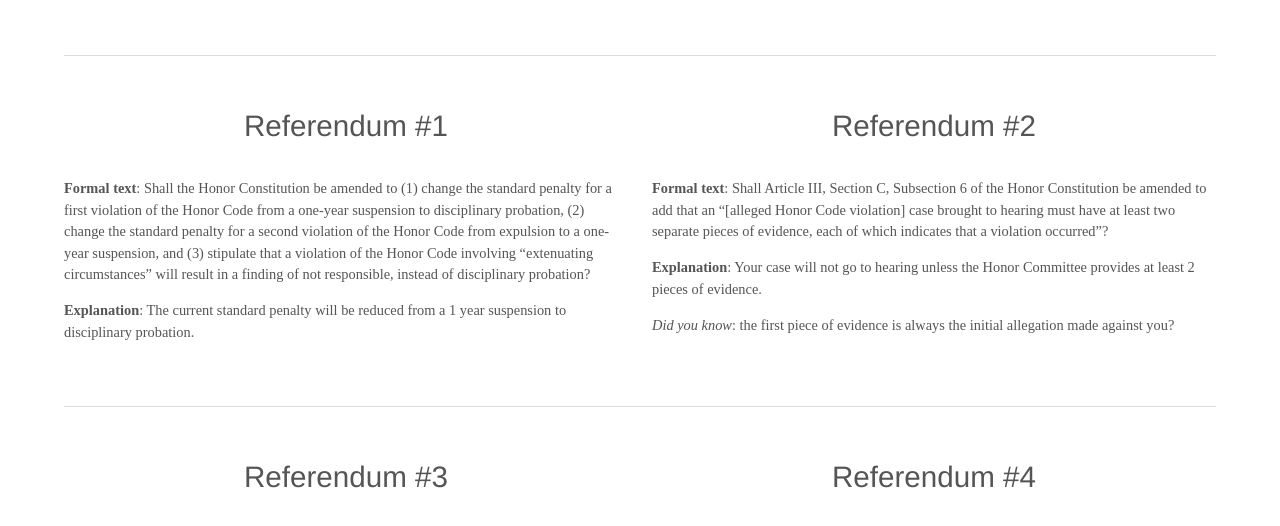
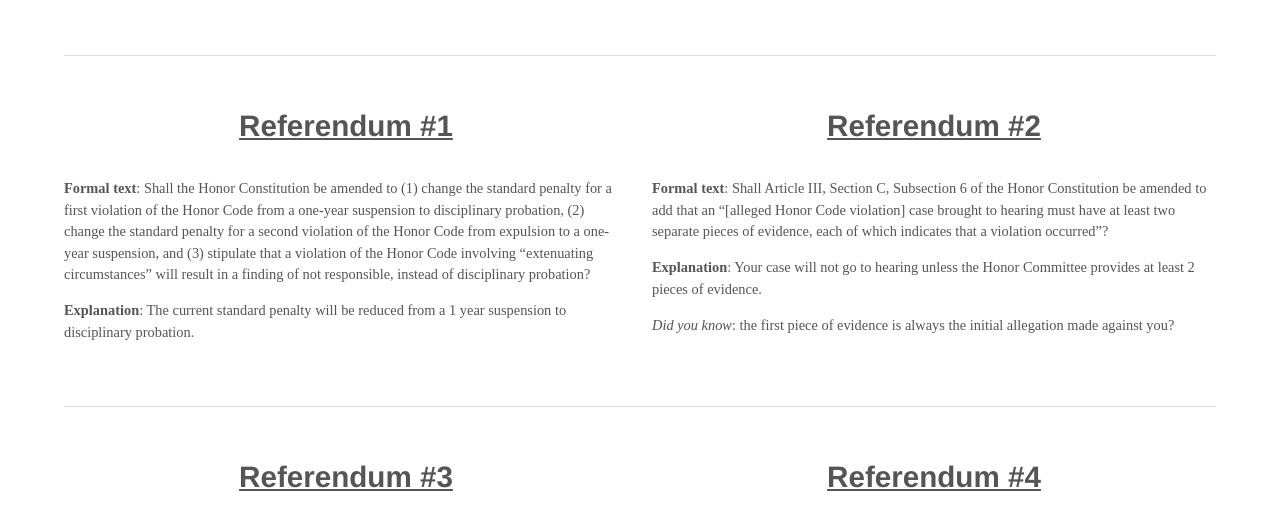
Before and after one commit to angelawh/honorcodereform.github.io, a plain HTML site: page platform.html in a window 1280 px wide. Shown: the part 245-771 px from the top of the page. Drawn offline with Linux system fonts and the light colour scheme; a web font is replaced by a local one.

Commit message:
Stylistic changes to platform

```diff
--- a/assets/css/main.css
+++ b/assets/css/main.css
@@ -11,7 +11,7 @@
 
 /* Reset */
 
-	html, body, div, span, applet, object, iframe, h1, h2, h3, h4, h5, h6, p, blockquote, pre, a, abbr, acronym, address, big, cite, code, del, dfn, em, img, ins, kbd, q, s, samp, small, strike, strong, sub, sup, tt, var, b, u, i, center, dl, dt, dd, ol, ul, li, fieldset, form, label, legend, table, caption, tbody, tfoot, thead, tr, th, td, article, aside, canvas, details, embed, figure, figcaption, footer, header, hgroup, menu, nav, output, ruby, section, summary, time, mark, audio, video {
+	html, body, div, span, applet, object, iframe, h1, h2, h2b, h3, h4, h5, h6, p, blockquote, pre, a, abbr, acronym, address, big, cite, code, del, dfn, em, img, ins, kbd, q, s, samp, small, strike, strong, sub, sup, tt, var, b, u, i, center, dl, dt, dd, ol, ul, li, fieldset, form, label, legend, table, caption, tbody, tfoot, thead, tr, th, td, article, aside, canvas, details, embed, figure, figcaption, footer, header, hgroup, menu, nav, output, ruby, section, summary, time, mark, audio, video {
 		margin: 0;
 		padding: 0;
 		border: 0;
@@ -2969,15 +2969,6 @@
 		position: relative;
 	}
 
-/*	html {
-		background: url(../../images/banner2.jpg) no-repeat center center fixed;
-		-webkit-background-size: cover;
-		-moz-background-size: cover;
-		-o-background-size: cover;
-		background-size: cover;
-		text-align: center;
-	}*/
-
 		#banner:before {
 			content: '';
 			background: rgba(246, 236, 223, 0.85);
--- a/platform.html
+++ b/platform.html
@@ -36,12 +36,12 @@
 					<hr class="major" />
 						<div class="row">
 							<div class="6u 12u$(small)">
-								<h2 align="center">Referendum #1</h2>
+								<h2 align="center"><b><u>Referendum #1</u></b></h2>
 								<h5><b>Formal text</b>: Shall the Honor Constitution be amended to (1) change the standard penalty for a first violation of the Honor Code from a one-year suspension to disciplinary probation, (2) change the standard penalty for a second violation of the Honor Code from expulsion to a one-year suspension, and (3) stipulate that a violation of the Honor Code involving “extenuating circumstances” will result in a finding of not responsible, instead of disciplinary probation?</h5>
 								<h5><b>Explanation</b>: The current standard penalty will be reduced from a 1 year suspension to disciplinary probation.</h5>
 							</div>
 							<div class="6u 12u$(small)">
-								<h2 align="center">Referendum #2</h2>
+								<h2 align="center"><b><u>Referendum #2</u></b></h2>
 								<h5><b>Formal text</b>: Shall Article III, Section C, Subsection 6 of the Honor Constitution be amended to add that an “[alleged Honor Code violation] case brought to hearing must have at least two separate pieces of evidence, each of which indicates that a violation occurred”?</h5>
 								<h5><b>Explanation</b>: Your case will not go to hearing unless the Honor Committee provides at least 2 pieces of evidence.</h5>
 								<h5><em>Did you know</em>: the first piece of evidence is always the initial allegation made against you?</h5>
@@ -50,12 +50,12 @@
 						<hr class="major" />
 						<div class="row">
 							<div class="6u 12u$(small)">
-								<h2 align="center">Referendum #3</h2>
+								<h2 align="center"><b><u>Referendum #3</u></b></h2>
 								<h5><b>Formal text</b>: Shall Article II, Section D of the Honor Constitution be amended to add that “a student will be found not responsible [of an Honor Code violation] if the Committee fails to find overwhelmingly convincing evidence that the student ought reasonably to have understood that their actions were in violation of the Honor Code, or if the course instructor explicitly states that a student’s actions were not in violation of their class policy”?</h5>
 								<h5><b>Explanation</b>: If your professor testifies that no violation of course policy occurred, your case will be dismissed.</h5>
 							</div>
 							<div class="6u 12u$(small)">
-								<h2 align="center">Referendum #4</h2>
+								<h2 align="center"><u><b>Referendum #4</b></u></h2>
 								<h5><b>Formal text</b>: Shall Article III, Section C, Subsection 4 of the Honor Constitution be amended to require that Honor Committee investigators “disclose [a] student’s status as a student in question or a witness” when “making initial contact” with that student, rather than allowing investigators to defer this disclosure until just before questioning the student?</h5>
 								<h5><b>Explanation</b>: You will now have the right to know immediately whether you are a witness or are under investigation.</h5>
 							</div>
```
Also changed, not shown: index.html (+1 -1 lines), 1 other file.
